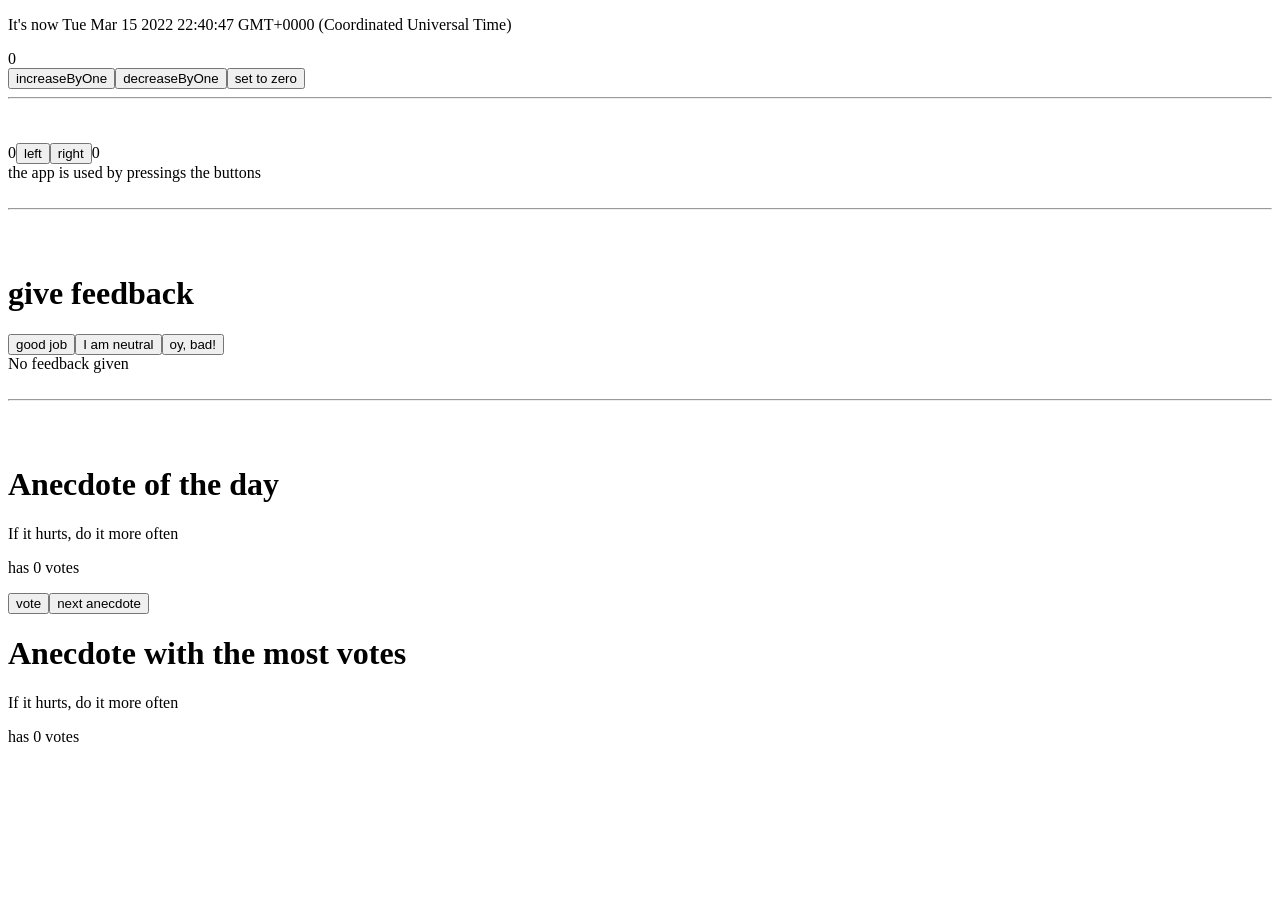
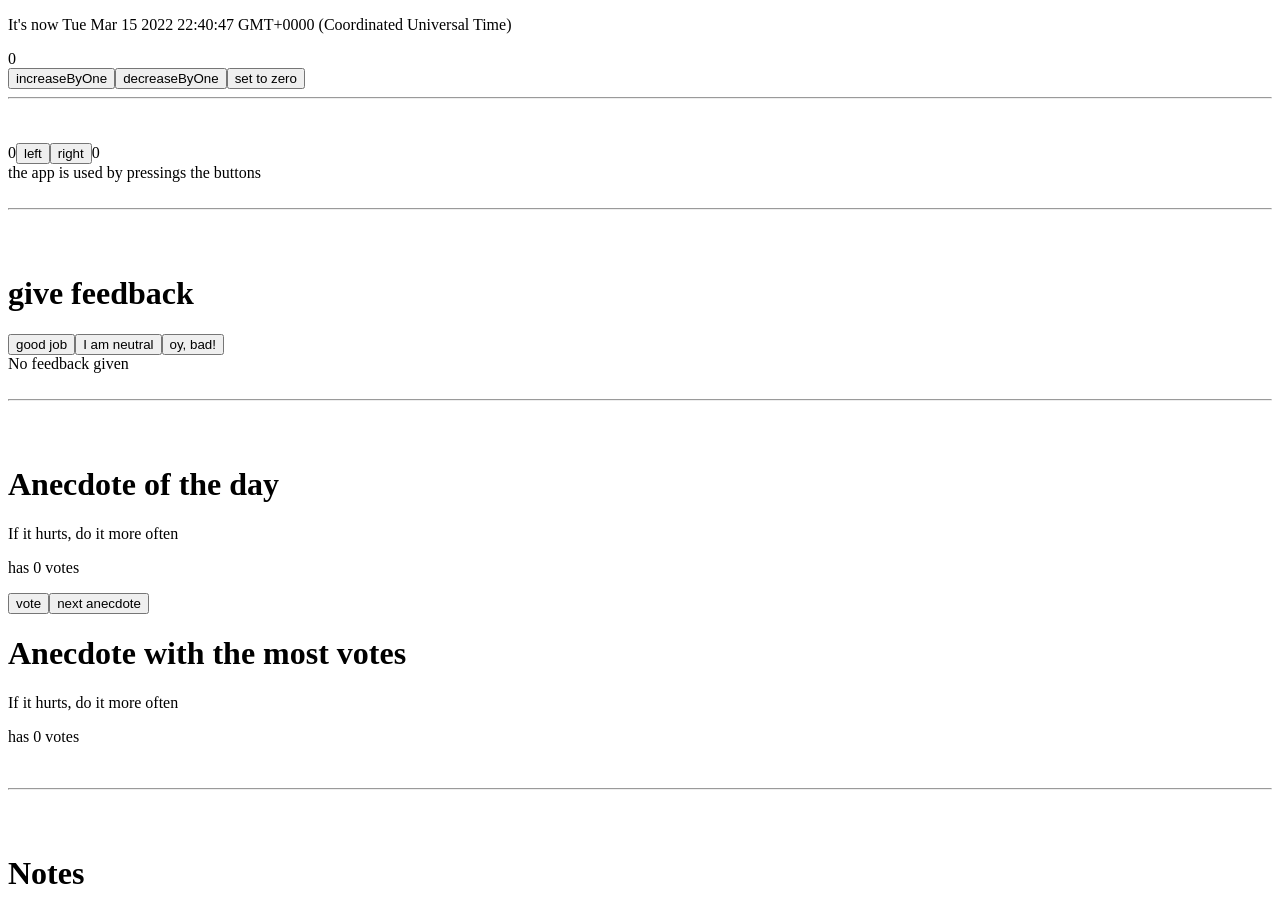
Before and after one commit to lunevs/my-blog, a React (Create React App) app: page / in a window 1280 px wide. Shown: the top 915 px of the page. Before the commit the page ends 800 px from the top, so only its background shows below. Built offline with nearby package versions, Linux system fonts and the light colour scheme.

Commit message:
refactoring code 4

```diff
--- a/src/App.js
+++ b/src/App.js
@@ -1,5 +1,6 @@
 import './App.css';
 import { useState } from 'react';
+import Note from './components/notes'
 
 const Hello = ({ age, name }) => {
 
@@ -50,7 +51,8 @@
     )
 }
 
-const App = () => {
+const App = ({notes}) => {
+
     const [counter, setCounter] = useState(0);
     const [clicks, setClicks] = useState({
         left: 0,
@@ -154,6 +156,19 @@
             <div>{anecdotes[votes.indexOf(getMaxOfArray(votes))]}</div>
             <p>has {getMaxOfArray(votes)} votes</p>
 
+            <br />
+            <hr />
+            <br />
+            <br />
+
+            <div>
+                <h1>Notes</h1>
+                <ul>
+                    {notes.map(note => <Note id={note.id} content={note.content} />) }
+                </ul>
+            </div>
+
+
         </div>
     )
 }
--- /dev/null
+++ b/src/components/notes.js
@@ -0,0 +1,10 @@
+import React from 'react';
+
+const Note = (note) => {
+    console.log('note:', note)
+    return (
+        <li key={note.id}>{note.content}</li>
+    )
+}
+
+export default Note
--- a/src/index.js
+++ b/src/index.js
@@ -2,8 +2,28 @@
 import ReactDOM from 'react-dom';
 import App from './App';
 
+const notes = [
+    {
+        id: 1,
+        content: 'HTML is easy',
+        date: '2019-05-30T17:30:31.098Z',
+        important: true
+    },
+    {
+        id: 2,
+        content: 'Browser can execute only JavaScript',
+        date: '2019-05-30T18:39:34.091Z',
+        important: false
+    },
+    {
+        id: 3,
+        content: 'GET and POST are the most important methods of HTTP protocol',
+        date: '2019-05-30T19:20:14.298Z',
+        important: true
+    }
+]
 
 ReactDOM.render(
-    <App />,
+    <App notes={notes} />,
     document.getElementById('root')
 );
```
